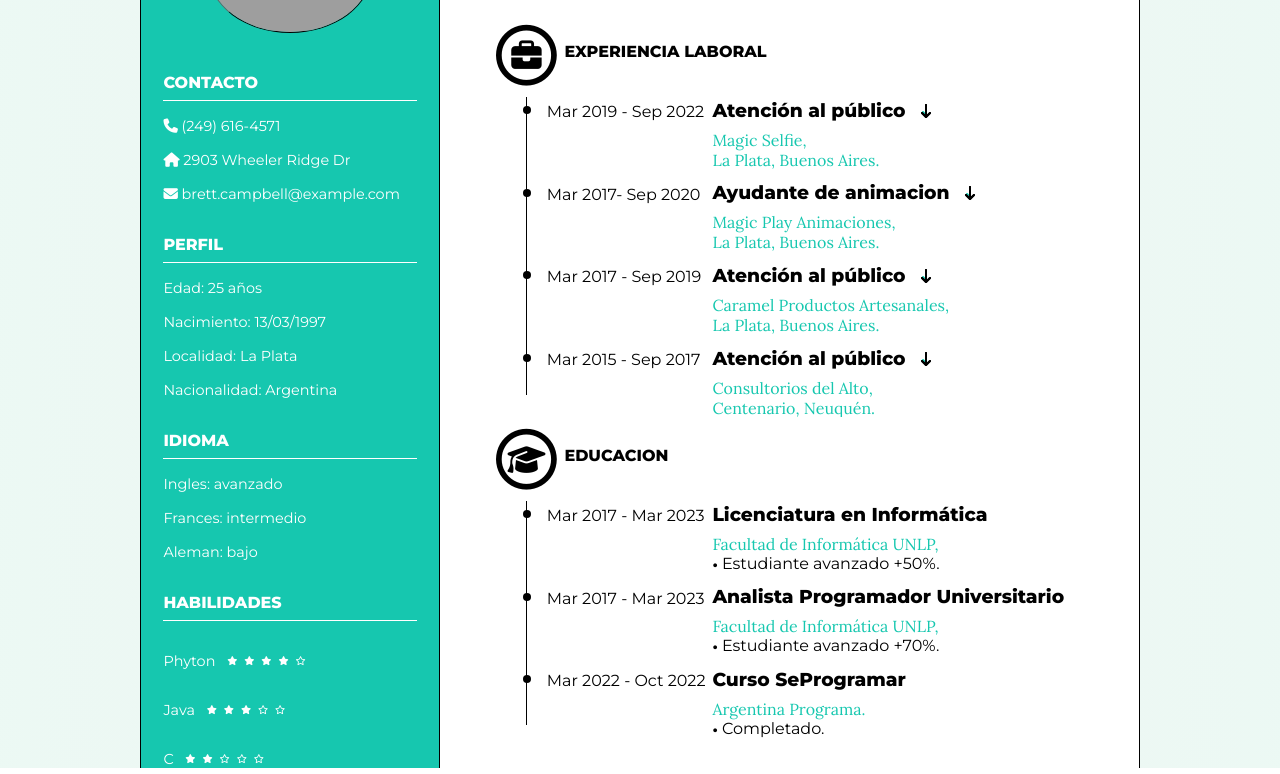
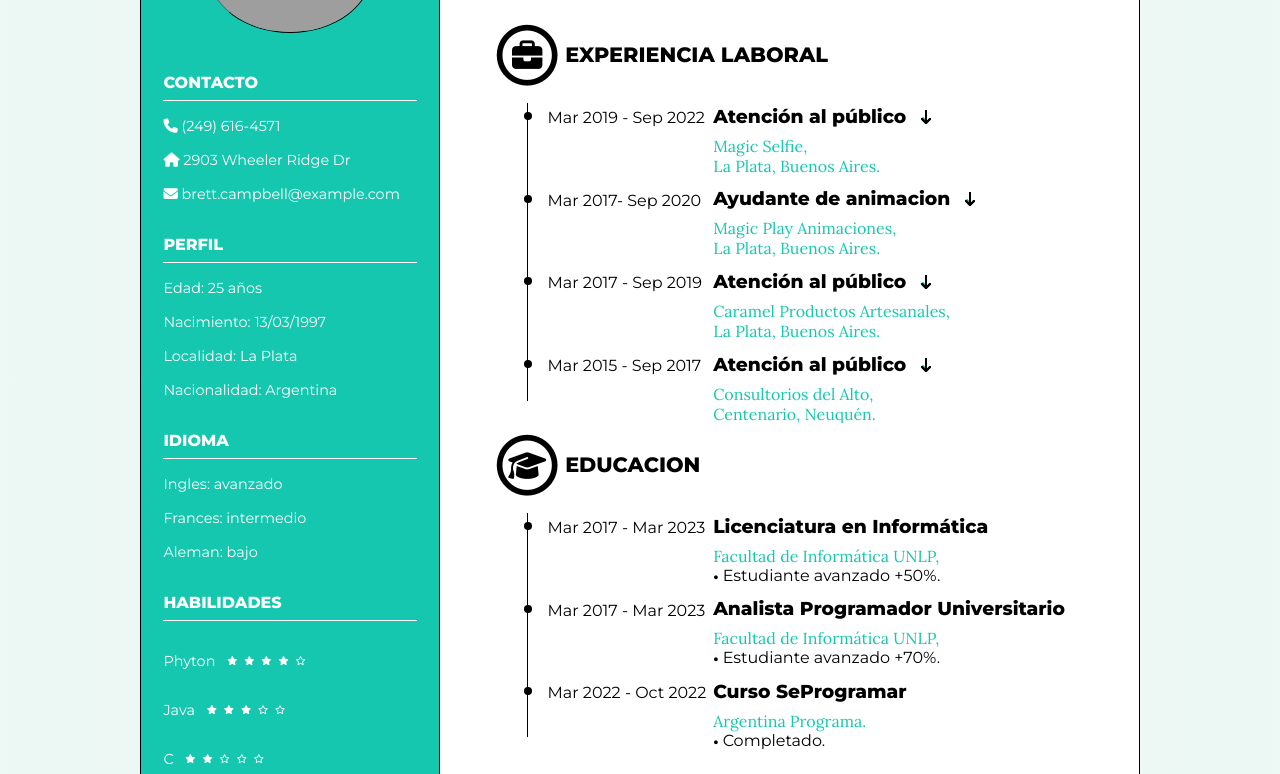
Before and after one commit to Lucho-lopez/Curso_Front_End, a plain HTML site: page index.html in a window 1280 px wide. Shown: the part 131-905 px from the top of the page. Drawn offline with Linux system fonts and the light colour scheme; grey boxes are pictures that could not be loaded.

Commit message:
cambio nombre html para levantar la pagina

```diff
--- a/Curriculum_vitae.html
+++ b/index.html
@@ -68,9 +68,9 @@
         <main class="informacion_laboral">
             <article>
                 <div class="titulo_sector">
-                    <div class="fa-stack">
+                    <div class="fa-stack contenedor_icono">
+                        <i class="fa fa-sharp fa-solid fa-briefcase fa-stack-1x"></i>
                         <i class="fa fa-circle-thin fa-stack-2x"></i>
-                        <i class="fa fa-sharp fa-solid fa-briefcase fa-stack-1x"></i>
                     </div>
                     <h2 class="subtitulo_negro"> EXPERIENCIA LABORAL </h2>
                 </div>
--- a/style.css
+++ b/style.css
@@ -42,7 +42,7 @@ main{
     padding-bottom: 1.5rem;
     max-height: 100%;
     overflow-y: auto;
-
+    justify-self: center;
 }
 
 
@@ -93,6 +93,10 @@ h2 {
     font-weight: 800;
 }
 
+.titulo_sector>h2{
+    font-size: 1.3rem;
+}
+
 h3{
     margin-bottom: 0.5rem;
     font-weight: 700;
@@ -119,7 +123,7 @@ h3{
 .fa-stack{
     float: left;
     font-size: 1.9rem;
-    margin-left: 3rem;
+    /* margin-left: 3rem; */
     padding-left: 0px;
     padding-right: 1rem;
     padding-top: 0.8rem;
@@ -130,7 +134,7 @@ h3{
     isolation: isolate;
     display: flex;
     flex-direction: column;
-    margin-left: 3rem;
+    /* margin-left: 3rem; */
 }
 
 .experiencia_contenido::before{
@@ -186,8 +190,6 @@ h3{
     min-width: 10rem;
 }
 
-
-
 .icono_habilidades{
     padding-right: 0.2rem;
     padding-top: 1.5rem;
@@ -240,6 +242,10 @@ h3{
     rotate: 180deg;
 }
 
+.titulo_sector{
+    width: fit-content;
+    display: flex;
+}
 
   @media screen and (max-width: 992px) {
     .contenedor_principal{
```
